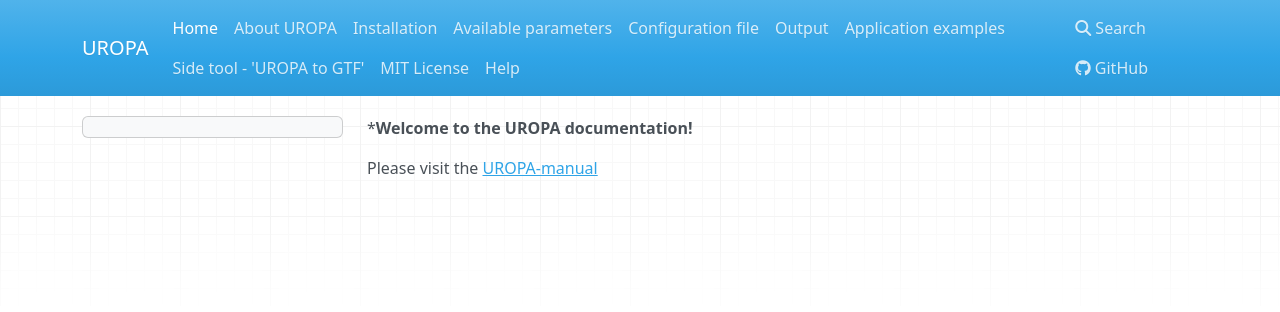
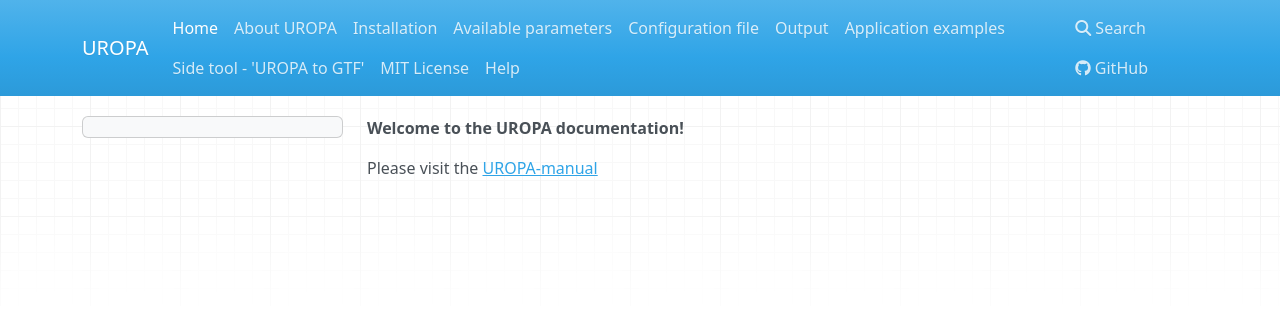
Before and after one commit to loosolab/UROPA, an MkDocs documentation site: the page built from docs/index.md, in a window 1280 px wide. Shown: the top 312 px of the page. Built offline with MkDocs 1.6.1, drawn with Linux system fonts in a browser that asks for light colours; nearby versions of some CDN libraries; old or Windows-style settings are respelled for this version of MkDocs.

Commit message:
redirection

```diff
--- a/docs/index.md
+++ b/docs/index.md
@@ -1,3 +1,3 @@
-***Welcome to the UROPA documentation!**
+**Welcome to the UROPA documentation!**
 
 Please visit the [UROPA-manual](http://uropa-manual.readthedocs.io/en/latest/)
```
